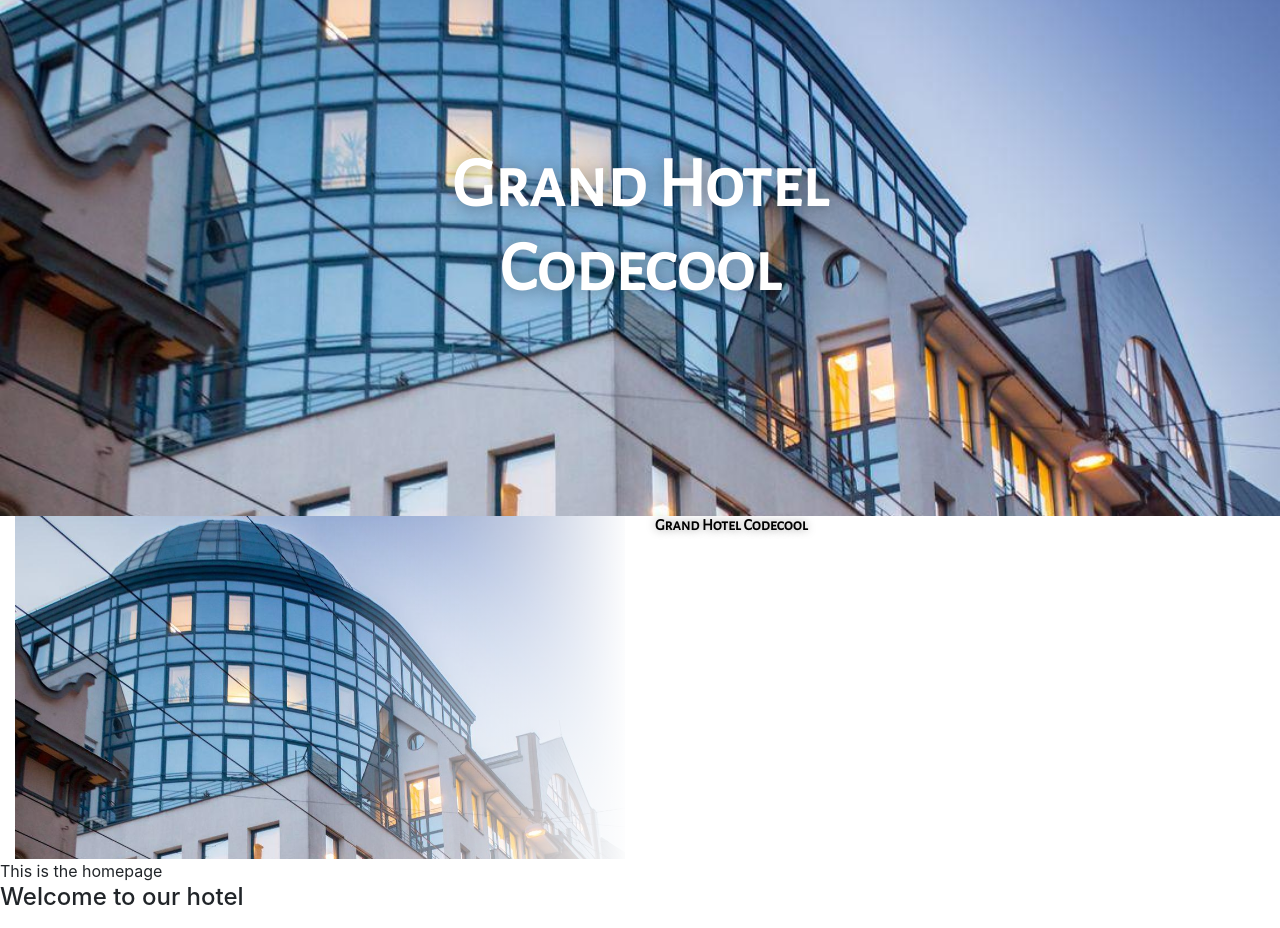
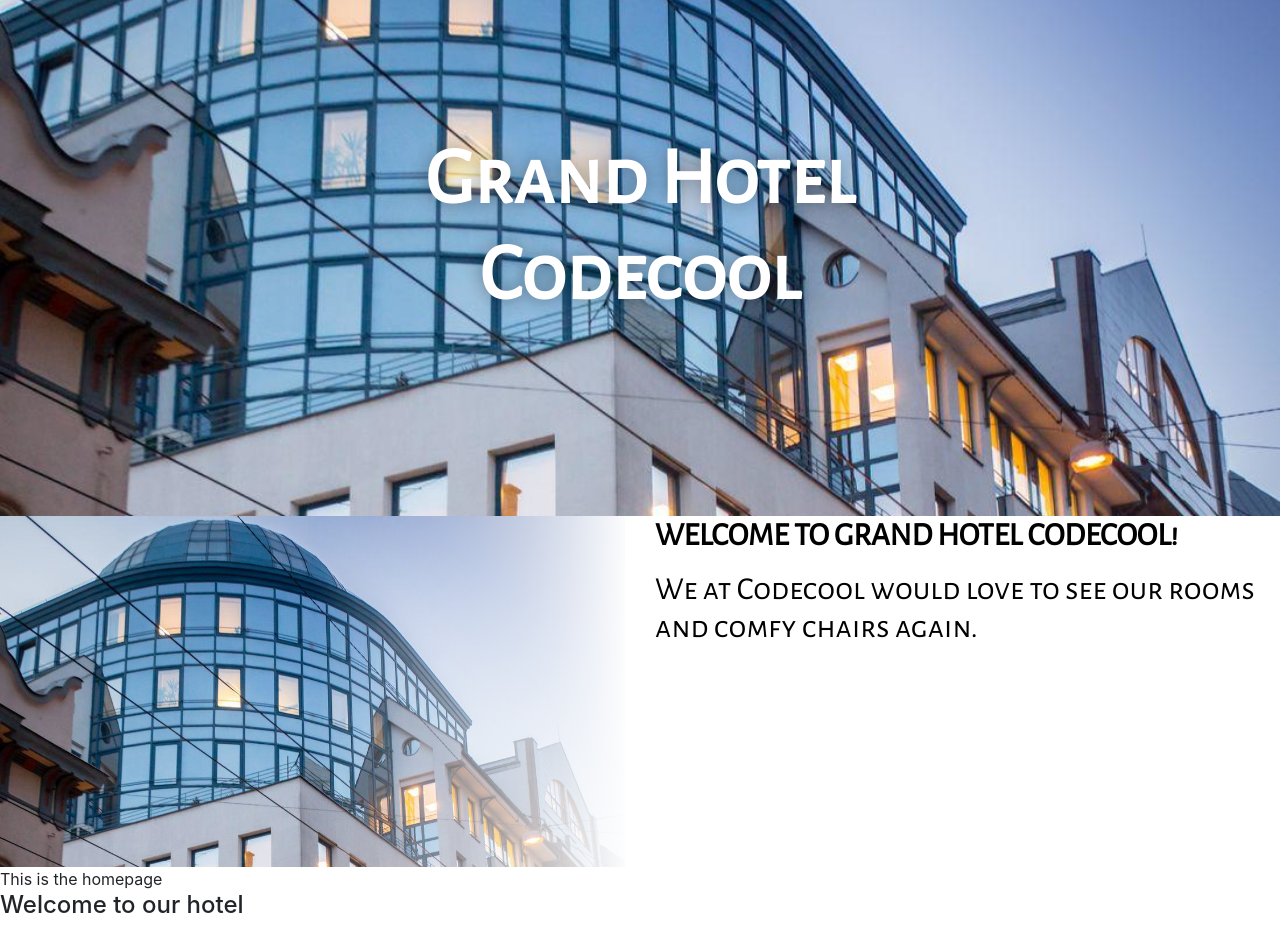
Before and after one commit to Gnorbi951/hotel_frontend, a React (Create React App) app: page / in a window 1280 px wide. Shown: the part 280-1208 px from the top of the page. Built offline with nearby package versions, Linux system fonts and the light colour scheme.

Commit message:
resize background on grid

```diff
--- a/src/Components/Home.js
+++ b/src/Components/Home.js
@@ -7,7 +7,7 @@ const Home = () => {
   return (
     <React.Fragment>
         <CoverPicture />
-        <div className="container-fluid">
+        <div className="container-fluid" style={{ maxWidth: "3000px", padding: "0" }}>
             <LeftContainer />
         </div>
       <div>This is the homepage</div>
--- a/src/Components/layout/CoverPicture.js
+++ b/src/Components/layout/CoverPicture.js
@@ -39,7 +39,8 @@ const centerElement = {
   color: "white",
   textShadow: "0 0 18px rgba(0,0,0,0.4)",
   fontFamily: "Alegreya Sans SC, Alata",
-  fontSize: "70px",
+  // fontSize: "70px",
+  fontSize: "5em",
   textAlign: "center",
 };
 
--- a/src/Components/layout/LeftContainer.js
+++ b/src/Components/layout/LeftContainer.js
@@ -1,7 +1,8 @@
 import React from "react";
 
 const LeftContainer = (props) => {
-    var greetingsText = "Grand Hotel Codecool"
+    var greetingsText = "Welcome to Grand Hotel Codecool!";
+    var text = "We at Codecool would love to see our rooms and comfy chairs again. ";
 
     return (<React.Fragment>
         <div className="row">
@@ -13,7 +14,7 @@ const LeftContainer = (props) => {
             <div style={shading}></div>
         </div>
         <div className="col-6">
-        <h1 style={centerElement}><b>{greetingsText}</b></h1>
+        <h1 style={textStyle}><b>{greetingsText.toUpperCase()}</b><p />{text}</h1>
         </div>
         </div>
     </React.Fragment>)
@@ -22,8 +23,12 @@ const LeftContainer = (props) => {
 export default LeftContainer;
 
 const imageStyle = {
+    backgroundSize: "cover",
     width: "100%",
-    height: "100%",
+    // height: "100%",
+    backgroundPosition: "50% 50%",
+    backgroundRepeat: "no-repeat",
+    position: "relative",
 }
 
 const shading = {
@@ -35,11 +40,11 @@ const shading = {
     background: "linear-gradient(to right, rgba(255,255,255,0) 0%, #fff 97%, #fff 100%)",
 }
 
-const centerElement = {
+const textStyle = {
     zIndex: "1",
     color: "black",
-    textShadow: "0 0 10px rgba(0,0,0,0.4)",
+    // textShadow: "0 0 10px rgba(0,0,0,0.4)",
     fontFamily: "Alegreya Sans SC, Alata",
-    fontSize: "1em",
+    fontSize: "2em",
     textAlign: "left",
 }
```
